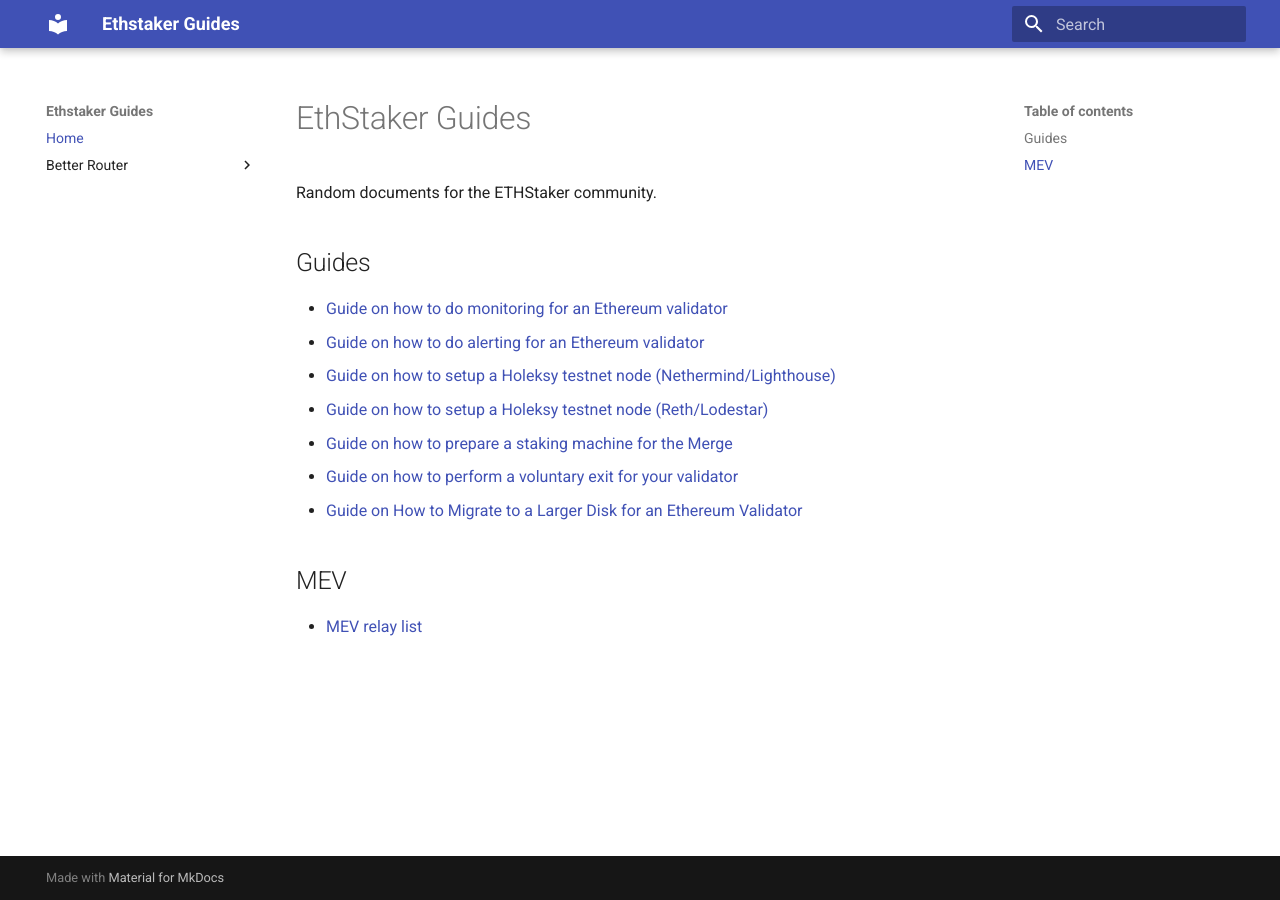
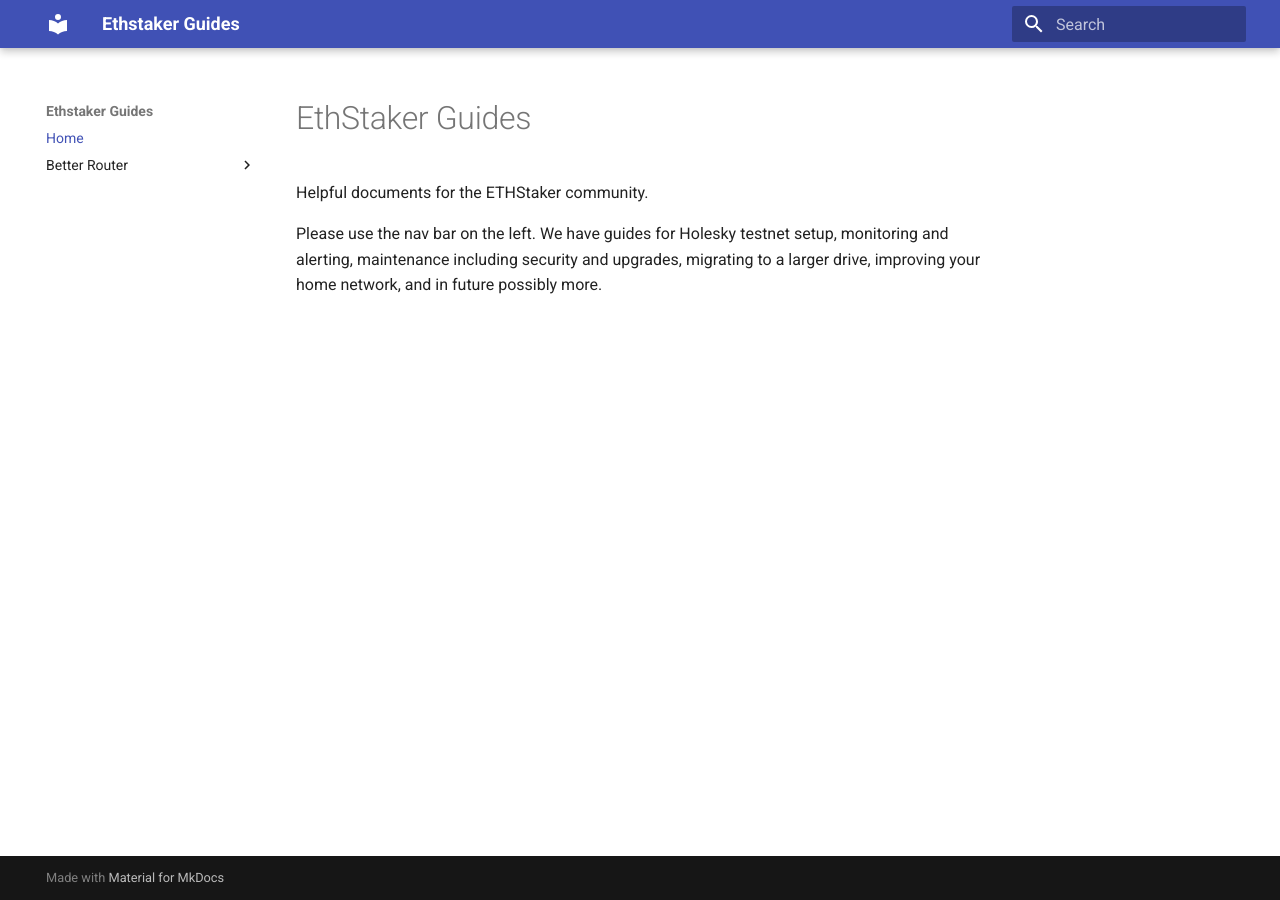
Before and after one commit to eth-educators/ethstaker-guides, an MkDocs documentation site: the page built from docs/README.md, in a window 1280 px wide. Built offline with MkDocs 1.6.1 and Material for MkDocs 9.7.7, drawn with Linux system fonts in a browser that asks for light colours.

Commit message:
More nav

```diff
--- a/docs/README.md
+++ b/docs/README.md
@@ -1,17 +1,6 @@
 # EthStaker Guides
 
-Random documents for the ETHStaker community.
+Helpful documents for the ETHStaker community.
 
-## Guides
-
-- [Guide on how to do monitoring for an Ethereum validator](monitoring.md)
-- [Guide on how to do alerting for an Ethereum validator](alerting.md)
-- [Guide on how to setup a Holeksy testnet node (Nethermind/Lighthouse)](holesky-node.md)
-- [Guide on how to setup a Holeksy testnet node (Reth/Lodestar)](holesky-node-alt.md)
-- [Guide on how to prepare a staking machine for the Merge](prepare-for-the-merge.md)
-- [Guide on how to perform a voluntary exit for your validator](voluntary-exit.md)
-- [Guide on How to Migrate to a Larger Disk for an Ethereum Validator](migrating-to-a-larger-disk.md)
-
-## MEV
-
-- [MEV relay list](MEV-relay-list.md)
+Please use the nav bar on the left. We have guides for Holesky testnet setup, monitoring and alerting, maintenance including security and upgrades,
+migrating to a larger drive, improving your home network, and in future possibly more.
```
Also changed, not shown: docs/home-router/prepare.md (added, +29 -0 lines).
